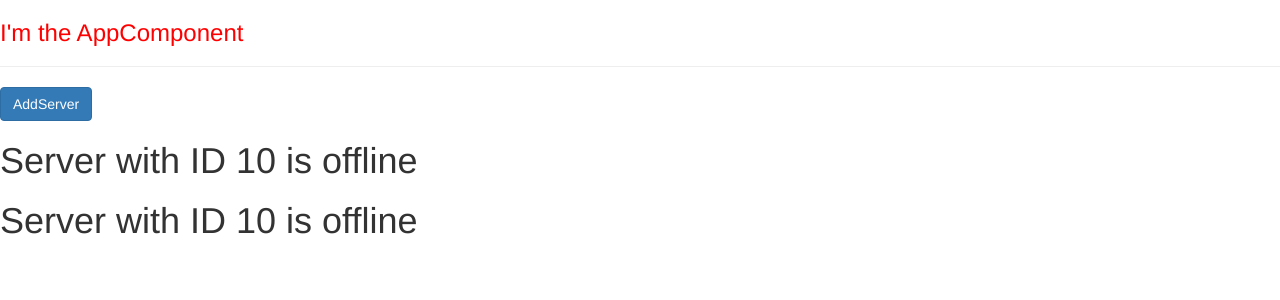
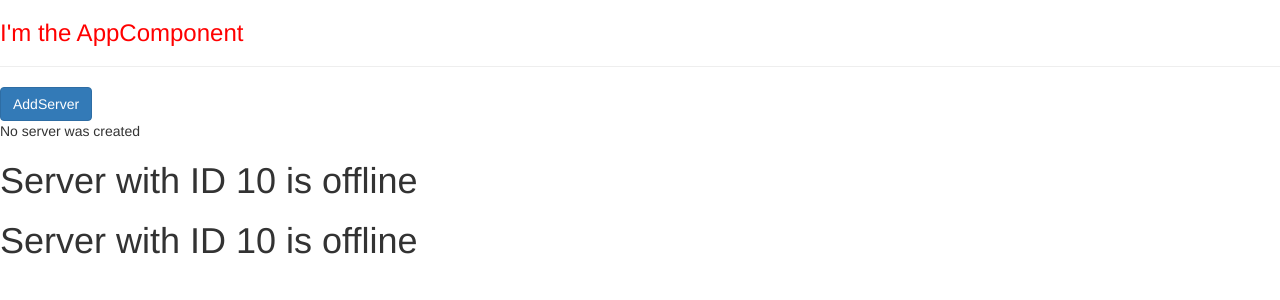
Before and after one commit to LeLionelCommenville/my-first-angular-app, an Angular app: page / in a window 1280 px wide. Shown: the top 300 px of the page. Built offline with nearby package versions, Linux system fonts and the light colour scheme.

Commit message:
test event binding

```diff
--- a/src/app/servers/servers.component.html
+++ b/src/app/servers/servers.component.html
@@ -1,7 +1,9 @@
 <button
 class="btn btn-primary"
-[disabled]="!allowNewServer">
+[disabled]="!allowNewServer"
+(click)="onCreateServer()">
   AddServer
 </button>
+<p>{{serverCreationStatus}}</p>
 <app-server></app-server>
 <app-server></app-server>
--- a/src/app/servers/servers.component.ts
+++ b/src/app/servers/servers.component.ts
@@ -9,10 +9,16 @@
 })
 export class ServersComponent {
   allowNewServer = false;
+  serverCreationStatus = 'No server was created';
 
   constructor() {
     setTimeout(() => {
       this.allowNewServer = true;
     }, 2000);
   }
+
+  onCreateServer() {
+    this.serverCreationStatus = 'Server was created';
+  }
+
 }
```
